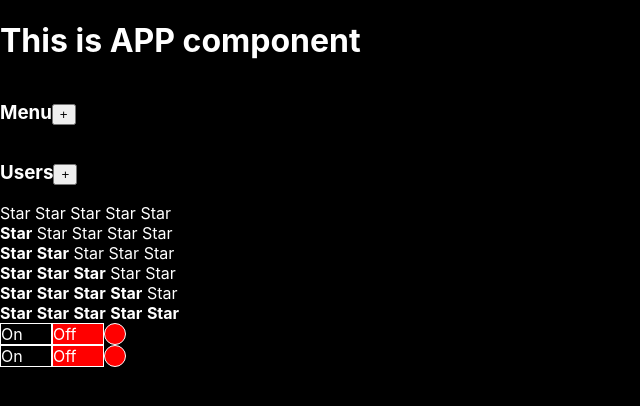
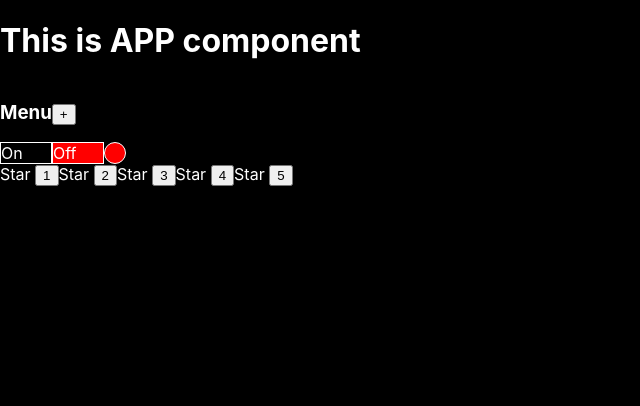
Before and after one commit to alexBasrike/my-app, a React (Create React App) app: page / in a window 1280 px wide. Shown: the top 406 px of the page, without its empty margins (0-640 px from the left). Built offline with nearby package versions, Linux system fonts and the light colour scheme.

Commit message:
updated the Star component

```diff
--- a/src/App.css
+++ b/src/App.css
@@ -2,33 +2,3 @@
     background-color: #000;
     color: #fff;
 }
-
-.status-block {
-    display: flex;
-    align-items: center;
-}
-
-.square,
-.circle {
-    display: inline-block;
-    margin: 0 15px 0 0;
-    padding: 5px 10px;
-    vertical-align: top;
-    color: #fff;
-}
-
-.square.on,
-.circle.on {
-    background-color: green;
-}
-
-.square.off,
-.circle.off {
-    background-color: red;
-}
-
-.circle {
-    padding: 5px;
-    border-radius: 50%;
-    font-size: 0;
-}
--- a/src/App.tsx
+++ b/src/App.tsx
@@ -4,24 +4,26 @@
 import Rating from './components/Rating/Rating';
 import Accordion from './components/Accordion/Accordion';
 import {OnOff} from "./components/OnOff/OnOff";
+import UncontrollableRating from "./components/UncontrollableRating/UncontrollableRating";
 
 function App() {
     console.log('APP rendering');
     return (
         <div className="App">
             <AppTitle title={"This is APP component"}/>
-            <Accordion titleValue={"Menu"}/>
-            <Accordion titleValue={"Users"}/>
 
-            <Rating value={0}/>
+            {/*<Rating value={0}/>
             <Rating value={1}/>
             <Rating value={2}/>
             <Rating value={3}/>
             <Rating value={4}/>
-            <Rating value={5}/>
+            <Rating value={5}/>*/}
+
+            <Accordion titleValue={"Menu"}/>
 
             <OnOff/>
-            <OnOff/>
+
+            <UncontrollableRating/>
         </div>
     );
 }
--- /dev/null
+++ b/src/components/UncontrollableRating/UncontrollableRating.tsx
@@ -0,0 +1,28 @@
+import React, {useState} from "react";
+
+function UncontrollableRating() {
+
+    let [value, setValue] = useState(0);
+
+    return (
+        <div>
+            <Star selected={value > 0}/><button onClick={()=>setValue(1)}>1</button>
+            <Star selected={value > 1}/><button onClick={()=>setValue(2)}>2</button>
+            <Star selected={value > 2}/><button onClick={()=>setValue(3)}>3</button>
+            <Star selected={value > 3}/><button onClick={()=>setValue(4)}>4</button>
+            <Star selected={value > 4}/><button onClick={()=>setValue(5)}>5</button>
+        </div>
+    );
+}
+
+type StarPropsType = {
+    selected?: boolean
+}
+
+function Star(props: StarPropsType) {
+    return (
+        props.selected ? <span><b>Star</b> </span> : <span>Star </span>
+    );
+}
+
+export default UncontrollableRating;
```
